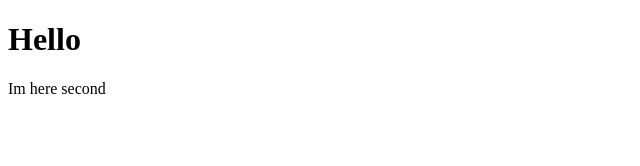
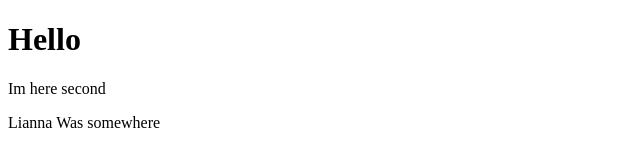
Before and after one commit to ngocbnguyen/projectA, a plain HTML site: page home.html in a window 1280 px wide. Shown: the whole page, without its empty margins (0-640 px from the left). Drawn offline with Linux system fonts and the light colour scheme.

Commit message:
added paragraph

```diff
--- a/home.html
+++ b/home.html
@@ -11,6 +11,7 @@
 <body>
     <h1>Hello</h1>
     <aside>Im here second</aside>
+    <p>Lianna Was somewhere</p>
 </body>
 
 </html>
```
